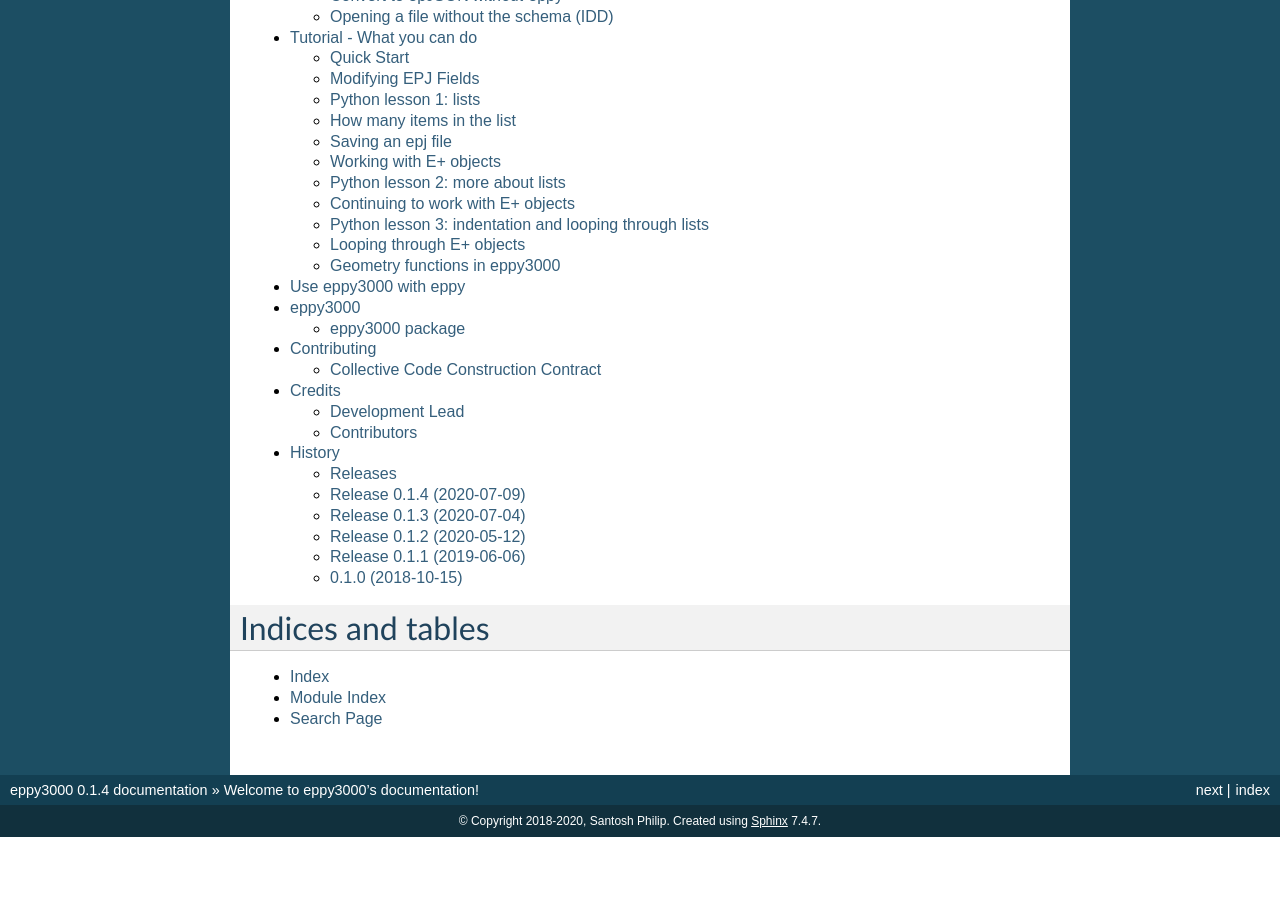
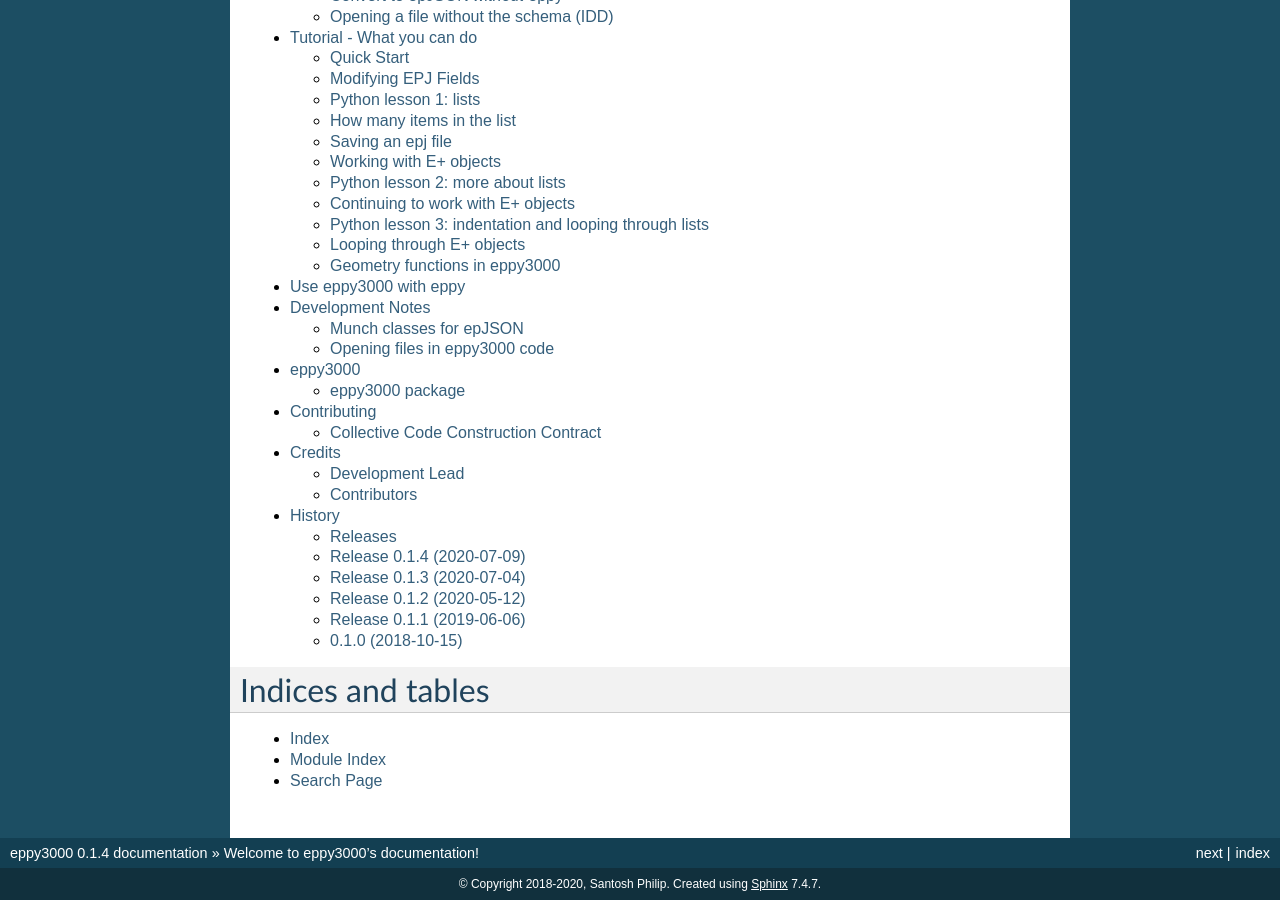
Before and after one commit to pyenergyplus/eppy3000, a Sphinx documentation site: the page built from docs/index.rst, in a window 1280 px wide and 900 px high, scrolled down 642 px. Built offline with Sphinx 7.4.7, drawn with Linux system fonts in a browser that asks for light colours; before the commit the page ends 1479 px from its top, so only the background shows below that; part of the change alters nothing that is shown.

Commit message:
fixed issue #66
Problem: Need a place to store good ideas on development
Solution: Make a section ``./docs/developmentnotes.rst``

```diff
--- /dev/null
+++ b/docs/developmentnotes.rst
@@ -0,0 +1,40 @@
+=================
+Development Notes
+=================
+
+This a a fairly free form document exploring the directions in which early development could go. It is also a repository for ideas that may or may not be used.
+
+This section may not be needed once the code gets more stable. Right now this a way to document these ideas so that they don't get lost as we make pragmatic decisions.
+
+Munch classes for epJSON
+------------------------
+
+
+From a `presentation <http://web.eecs.utk.edu/~jnew1/presentations/2017_IBPSA_JSON.pdf>`_. at the buildsim conference in 2017
+
+.. image:: ./images/developmentnotes/epJSON_structure.png
+
+This opens up the possibilty of having three classes:
+
+- EPMunch -> general
+    - Root
+    - E+ Object type
+- EPObject -> for items got from EPJ.epobjects()
+    - E+ Name
+    - Fields
+- EPListinObject -> for lists in EPObject
+
+The class heirarchy would be::
+
+    Munch -> EPMunch -> EPObject
+             EPMunch -> EPListinObject
+
+Right now we have only ``EPMunch`` for all of the above.
+
+The initial benifit in having the three classes is that is eases the ``__repr__`` (and ``__str__``) code. Right now there are too many if statements. The same for ``__setattr__`` and ``__setitem__``. It is not a critical change, since everything works right now.
+
+
+Opening files in eppy3000 code
+------------------------------
+
+Based on current discussion in issues
--- a/docs/index.rst
+++ b/docs/index.rst
@@ -11,6 +11,7 @@ Welcome to eppy3000's documentation!
    tutorial1
    tutorial2
    usewitheppy
+   developmentnotes
    modules
    contributing
    authors
```
Also changed, not shown: docs/images/developmentnotes/epJSON_structure.png (added).
